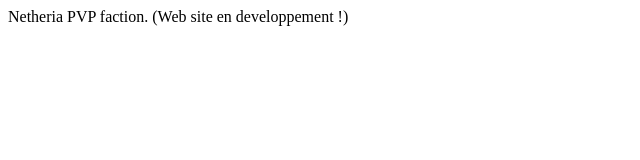
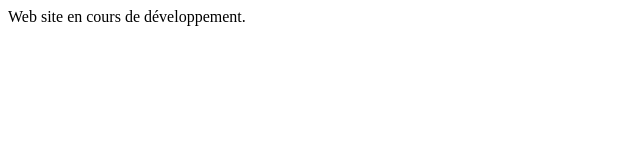
Before and after one commit to Zirowz/Zirowz.github.io, a plain HTML site: page index.html in a window 1280 px wide. Shown: the whole page, without its empty margins (0-640 px from the left). Drawn offline with Linux system fonts and the light colour scheme.

Commit message:
Update index.html

```diff
--- a/index.html
+++ b/index.html
@@ -1,6 +1,4 @@
 <!DOCTYPE html>
 <html lang="fr">
- <hl classe="cover-heading">Netheria PVP faction.</hl>
-
- (Web site en developpement !)
+ <hl classe="cover-heading">Web site en cours de développement.</hl>
 <html>
```
